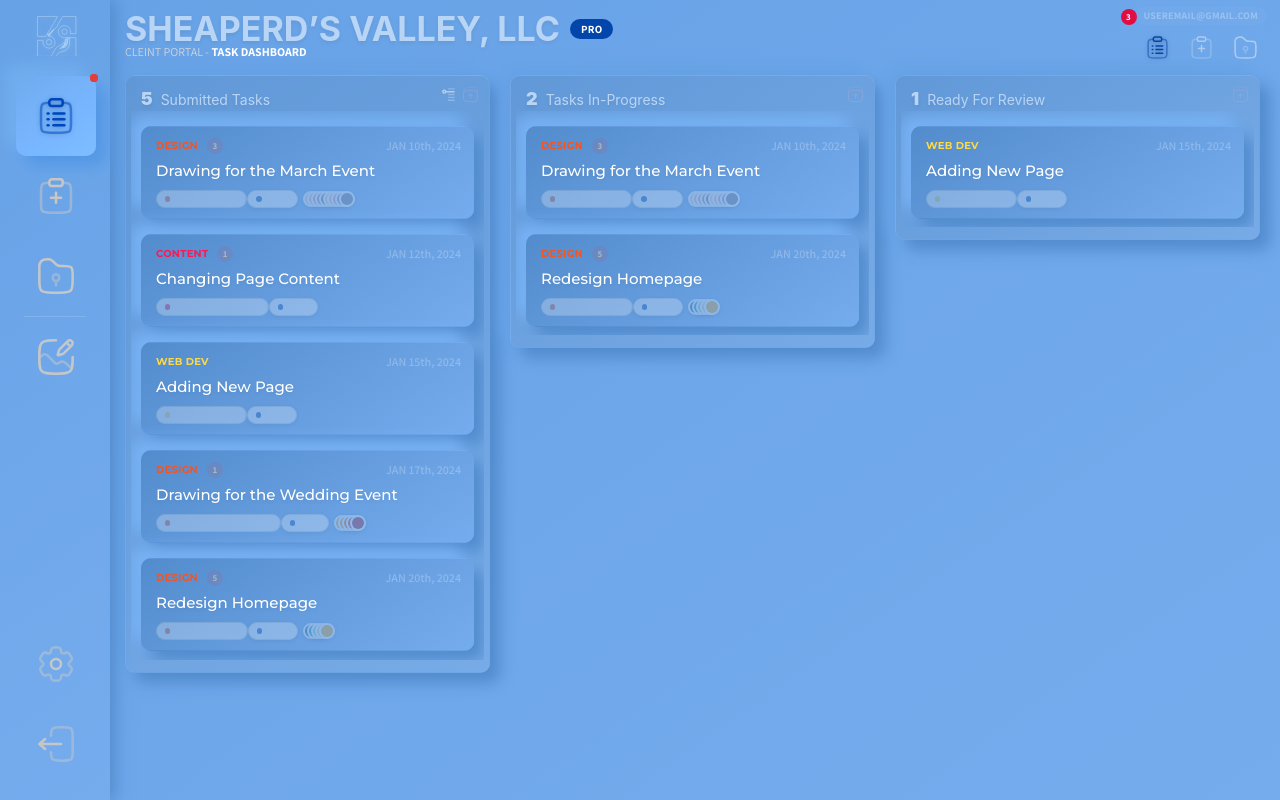
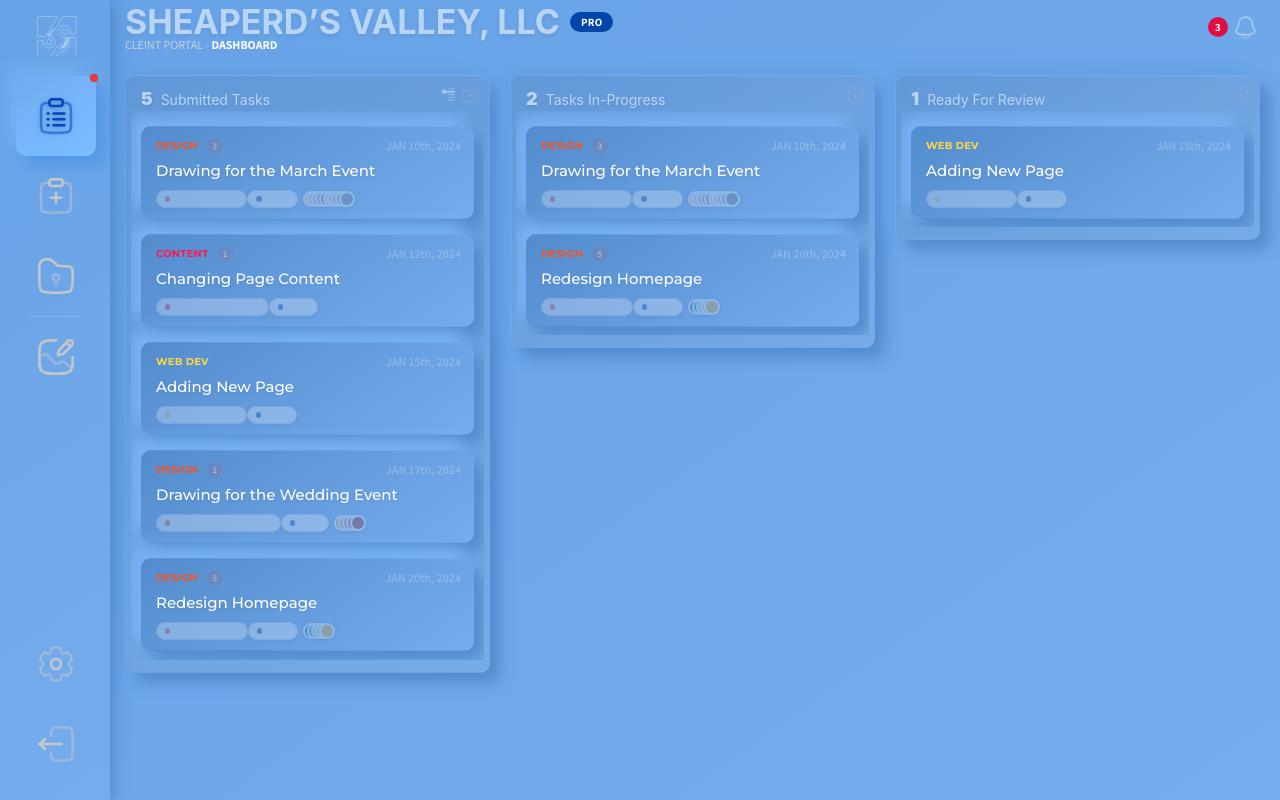
Before and after one commit to Zenneson/cre8ive4mula, a Next.js app: page /clientportal in a window 1280 px wide. Built offline with nearby package versions, Linux system fonts and the light colour scheme.

Commit message:
Update styles and add new icons

```diff
--- a/app/clientportal/clientHeader/clientHeader.js
+++ b/app/clientportal/clientHeader/clientHeader.js
@@ -18,25 +18,27 @@ import classes from "./styles/clientHeader.module.css";
 export default function ClientHeader() {
   const { activePanel, setActivePanel } = usePortalState();
 
-  const panelLabel = (activePanel) => {
-    switch (activePanel) {
-      case 0:
-        return "Task Dashboard";
-      case 1:
-        return "Submission Form";
-      case 2:
-        return "Project Archive";
-      case 3:
-        return "Account Settings";
-      default:
-        return "Task Dashboard";
-    }
-  };
-
   const animationProps = {
     initial: { y: -100, opacity: 0 },
     animate: { y: 0, opacity: 1 },
     transition: { duration: 1, delay: 0.5 },
+  };
+
+  const panelLabel = (activePanel) => {
+    switch (activePanel) {
+      case 0:
+        return "Dashboard";
+      case 1:
+        return "Submit Task";
+      case 2:
+        return "Archive";
+      case 3:
+        return "AI Image Generator";
+      case 4:
+        return "Account Settings";
+      default:
+        return "Dashboard";
+    }
   };
 
   return (
@@ -63,101 +65,45 @@ export default function ClientHeader() {
           </Text>
         </Stack>
 
-        <Stack gap={0} align="flex-end">
+        <Group gap={0}>
           <Tooltip
             position={"bottom"}
             withArrow
             label={"Notifications"}
             offset={5}
           >
-            <Group gap={3}>
-              <Badge size="xs" mb={-8} mr={-5} circle color="deepred.7">
+            <Badge
+              className={classes.notificationsBadge}
+              size="md"
+              mr={-5}
+              circle
+              color="deepred.7"
+            >
               3
             </Badge>
-              <Badge
-                className={classes.userBadge}
-                variant="light"
-                color={"#fff"}
-                size="sm"
-                tt={"uppercase"}
-                onClick={() => setActivePanel(3)}
-              >
-                useremail@gmail.com
-              </Badge>
-            </Group>
           </Tooltip>
-          <Group gap={0}>
           <Box>
             <Tooltip
               position={"bottom"}
               withArrow
-                label={"Dashboard"}
+              label={"Notifications"}
               offset={-3}
             >
               <ActionIcon
                 size="xl"
                 variant="transparent"
-                  className={`${classes.topRightBtns} ${
-                    activePanel === 0 && classes.currentPanel
-                  }`}
-                  onClick={() => setActivePanel(0)}
+                className={classes.topRightBtns}
+                // onClick={}
               >
                 <Image
-                    src={"/img/menu/dashboard.svg"}
-                    alt={"Dashboard"}
-                    height={25}
-                  />
-                </ActionIcon>
-              </Tooltip>
-            </Box>
-            <Box>
-              <Tooltip
-                position={"bottom"}
-                withArrow
-                label={"Submit Task"}
-                offset={-3}
-              >
-                <ActionIcon
-                  size="xl"
-                  variant="transparent"
-                  className={`${classes.topRightBtns} ${
-                    activePanel === 1 && classes.currentPanel
-                  }`}
-                  onClick={() => setActivePanel(1)}
-                >
-                  <Image
-                    src={"/img/menu/submitTask.svg"}
-                    alt={"Submit Task"}
-                    height={25}
-                  />
-                </ActionIcon>
-              </Tooltip>
-            </Box>
-            <Box>
-              <Tooltip
-                position={"bottom"}
-                withArrow
-                label={"Archive"}
-                offset={-3}
-              >
-                <ActionIcon
-                  size="xl"
-                  variant="transparent"
-                  className={`${classes.topRightBtns} ${
-                    activePanel === 2 && classes.currentPanel
-                  }`}
-                  onClick={() => setActivePanel(2)}
-                >
-                  <Image
-                    src={"/img/menu/fileRepo.svg"}
-                    alt={"Archive"}
+                  src={`/img/menu/bell.svg`}
+                  alt={"Notifications"}
                   height={25}
                 />
               </ActionIcon>
             </Tooltip>
           </Box>
         </Group>
-        </Stack>
       </Group>
     </motion.div>
   );
--- a/app/clientportal/clientHeader/styles/clientHeader.module.css
+++ b/app/clientportal/clientHeader/styles/clientHeader.module.css
@@ -44,3 +44,7 @@
     opacity: 1;
   }
 }
+
+.notificationsBadge {
+  cursor: pointer;
+}
--- a/app/clientportal/dashboard/dashboard.js
+++ b/app/clientportal/dashboard/dashboard.js
@@ -8,7 +8,14 @@ export default function Dashboard(props) {
 
   return (
     <>
-      <Flex pl={125} pt={75} py={0} gap={20} className={classes.boardsFrame}>
+      <Flex
+        pl={125}
+        pt={75}
+        py={0}
+        maw={2400}
+        gap={20}
+        className={classes.boardsFrame}
+      >
         <Board
           boardType={"Submitted Tasks"}
           taskData={taskData.slice(0, 5)}
--- a/app/clientportal/navbar/navbar.js
+++ b/app/clientportal/navbar/navbar.js
@@ -27,7 +27,7 @@ const NavbarLink = ({ id, icon, label, activePanel, onClick }) => {
       <Divider
         hidden={icon !== "imgGen"}
         opacity={0.15}
-        w={"80%"}
+        w={"67%"}
         mx={"auto"}
       />
       <Tooltip label={label} position="right" openDelay={0} withArrow={false}>
--- a/app/login/form.js
+++ b/app/login/form.js
@@ -5,6 +5,7 @@ import Link from "next/link";
 import { FaAsterisk, FaGoogle } from "react-icons/fa";
 import { FaXTwitter } from "react-icons/fa6";
 import { IoIosHelpBuoy } from "react-icons/io";
+import { LuKeyRound } from "react-icons/lu";
 import { MdAlternateEmail } from "react-icons/md";
 import classes from "./styles/login.module.css";
 
@@ -31,7 +32,10 @@ export default function Form() {
             <FaXTwitter />
           </Button>
         </Group>
-        <Divider opacity={0.2} />
+        <Divider
+          opacity={0.2}
+          label={<LuKeyRound color={"#fff"} size={18} />}
+        />
         <Input
           required
           placeholder="Email Address"
```
Also changed, not shown: public/img/menu/bell.svg (added). Lines whose indentation alone changed are shown as unchanged.
